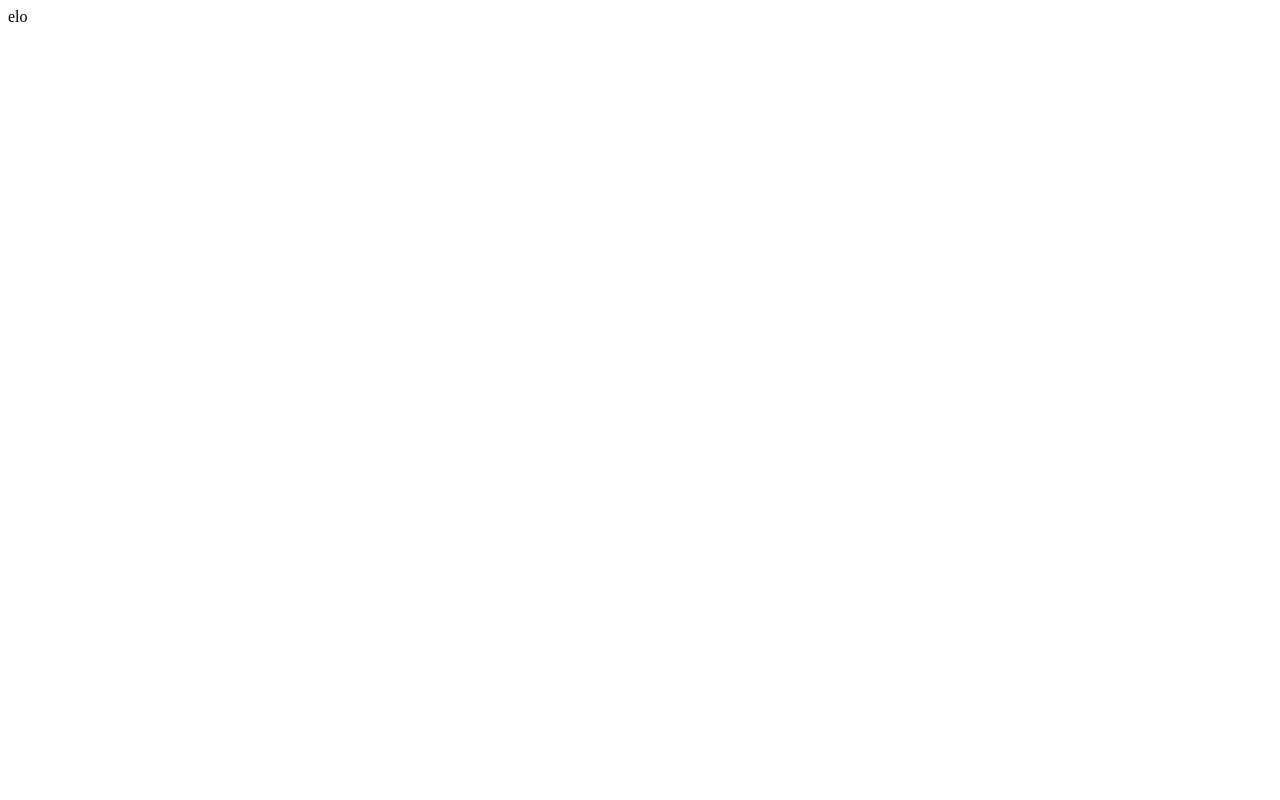
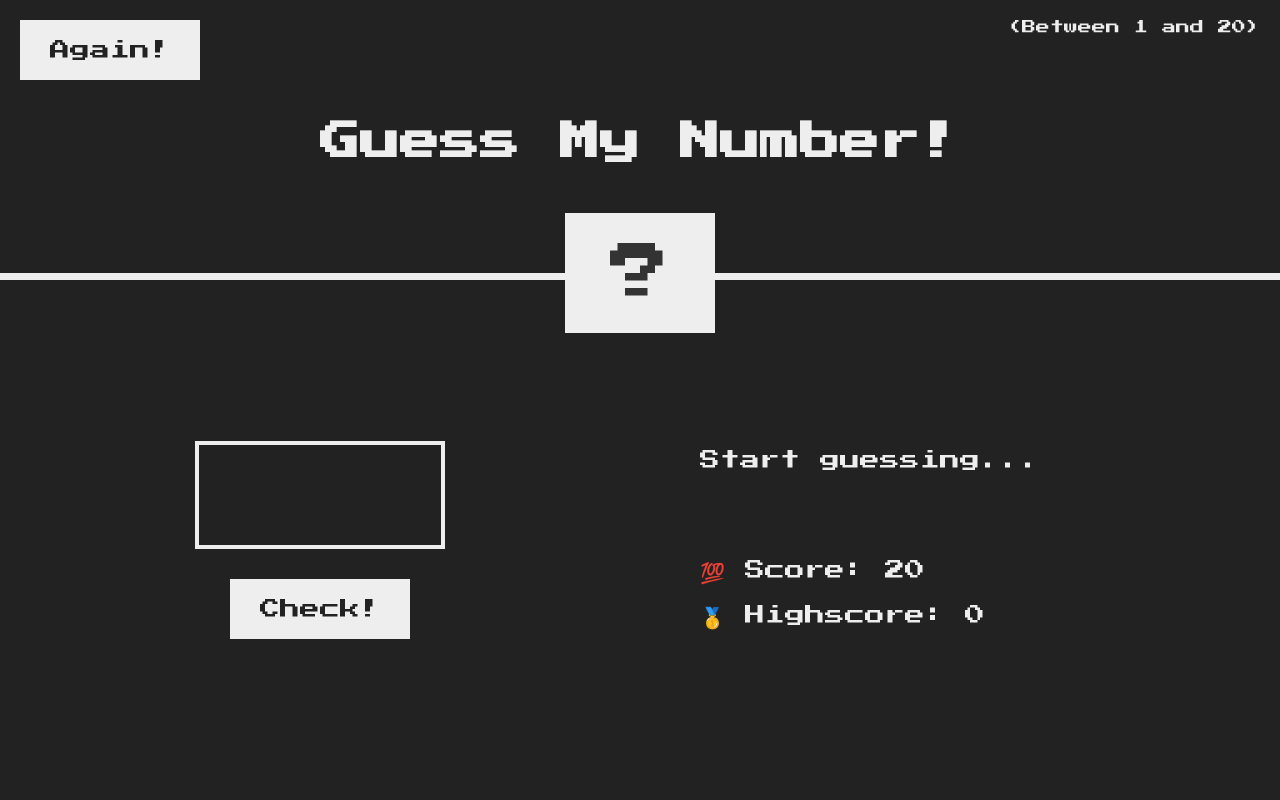
Before and after one commit to Bedkow/js_stuff, a plain HTML site: page 03-DOM and Events/index.html in a window 1280 px wide. Drawn offline with Linux system fonts and the light colour scheme.

Commit message:
after dom basics

```diff
--- a/03-DOM and Events/index.html
+++ b/03-DOM and Events/index.html
@@ -1,14 +1,34 @@
+<!-- NOT MY CODE, PART OF THE COURSE -->
+
 <!DOCTYPE html>
 <html lang="en">
-<head>
-    <meta charset="UTF-8">
-    <meta name="viewport" content="width=device-width, initial-scale=1.0">
-    <title>Document</title>
-</head>
-<body>
-
-elo
-
-<script src="script.js"></script>
-</body>
+  <head>
+    <meta charset="UTF-8" />
+    <meta name="viewport" content="width=device-width, initial-scale=1.0" />
+    <meta http-equiv="X-UA-Compatible" content="ie=edge" />
+    <link rel="stylesheet" href="style.css" />
+    <title>Guess My Number!</title>
+  </head>
+  <body>
+    <header>
+      <h1>Guess My Number!</h1>
+      <p class="between">(Between 1 and 20)</p>
+      <button class="btn again">Again!</button>
+      <div class="number">?</div>
+    </header>
+    <main>
+      <section class="left">
+        <input type="number" class="guess" />
+        <button class="btn check">Check!</button>
+      </section>
+      <section class="right">
+        <p class="message">Start guessing...</p>
+        <p class="label-score">💯 Score: <span class="score">20</span></p>
+        <p class="label-highscore">
+          🥇 Highscore: <span class="highscore">0</span>
+        </p>
+      </section>
+    </main>
+    <script src="script.js"></script>
+  </body>
 </html>
--- a/03-DOM and Events/script.js
+++ b/03-DOM and Events/script.js
@@ -0,0 +1,21 @@
+'use strict';
+
+// console.log(document.querySelector('.message').textContent);
+
+// document.querySelector('.message').textContent = 'Correct number!'
+
+// document.querySelector('.number').textContent = 13;
+// document.querySelector('.score').textContent = 20
+
+
+// document.querySelector('.guess').value = 23
+// console.log(document.querySelector('.guess').value);
+
+document.querySelector('.check').addEventListener('click', function() {
+    let guess = Number(document.querySelector('.guess').value);
+    console.log(guess);
+
+    if(!guess) {
+        document.querySelector('.message').textContent = 'No number!';
+    }
+});
--- /dev/null
+++ b/03-DOM and Events/style.css
@@ -0,0 +1,121 @@
+/* NOT MY CODE, PART OF THE COURSE */
+
+@import url('https://fonts.googleapis.com/css?family=Press+Start+2P&display=swap');
+
+* {
+  margin: 0;
+  padding: 0;
+  box-sizing: inherit;
+}
+
+html {
+  font-size: 62.5%;
+  box-sizing: border-box;
+}
+
+body {
+  font-family: 'Press Start 2P', sans-serif;
+  color: #eee;
+  background-color: #222;
+  /* background-color: #60b347; */
+}
+
+/* LAYOUT */
+header {
+  position: relative;
+  height: 35vh;
+  border-bottom: 7px solid #eee;
+}
+
+main {
+  height: 65vh;
+  color: #eee;
+  display: flex;
+  align-items: center;
+  justify-content: space-around;
+}
+
+.left {
+  width: 52rem;
+  display: flex;
+  flex-direction: column;
+  align-items: center;
+}
+
+.right {
+  width: 52rem;
+  font-size: 2rem;
+}
+
+/* ELEMENTS STYLE */
+h1 {
+  font-size: 4rem;
+  text-align: center;
+  position: absolute;
+  width: 100%;
+  top: 52%;
+  left: 50%;
+  transform: translate(-50%, -50%);
+}
+
+.number {
+  background: #eee;
+  color: #333;
+  font-size: 6rem;
+  width: 15rem;
+  padding: 3rem 0rem;
+  text-align: center;
+  position: absolute;
+  bottom: 0;
+  left: 50%;
+  transform: translate(-50%, 50%);
+}
+
+.between {
+  font-size: 1.4rem;
+  position: absolute;
+  top: 2rem;
+  right: 2rem;
+}
+
+.again {
+  position: absolute;
+  top: 2rem;
+  left: 2rem;
+}
+
+.guess {
+  background: none;
+  border: 4px solid #eee;
+  font-family: inherit;
+  color: inherit;
+  font-size: 5rem;
+  padding: 2.5rem;
+  width: 25rem;
+  text-align: center;
+  display: block;
+  margin-bottom: 3rem;
+}
+
+.btn {
+  border: none;
+  background-color: #eee;
+  color: #222;
+  font-size: 2rem;
+  font-family: inherit;
+  padding: 2rem 3rem;
+  cursor: pointer;
+}
+
+.btn:hover {
+  background-color: #ccc;
+}
+
+.message {
+  margin-bottom: 8rem;
+  height: 3rem;
+}
+
+.label-score {
+  margin-bottom: 2rem;
+}
```
